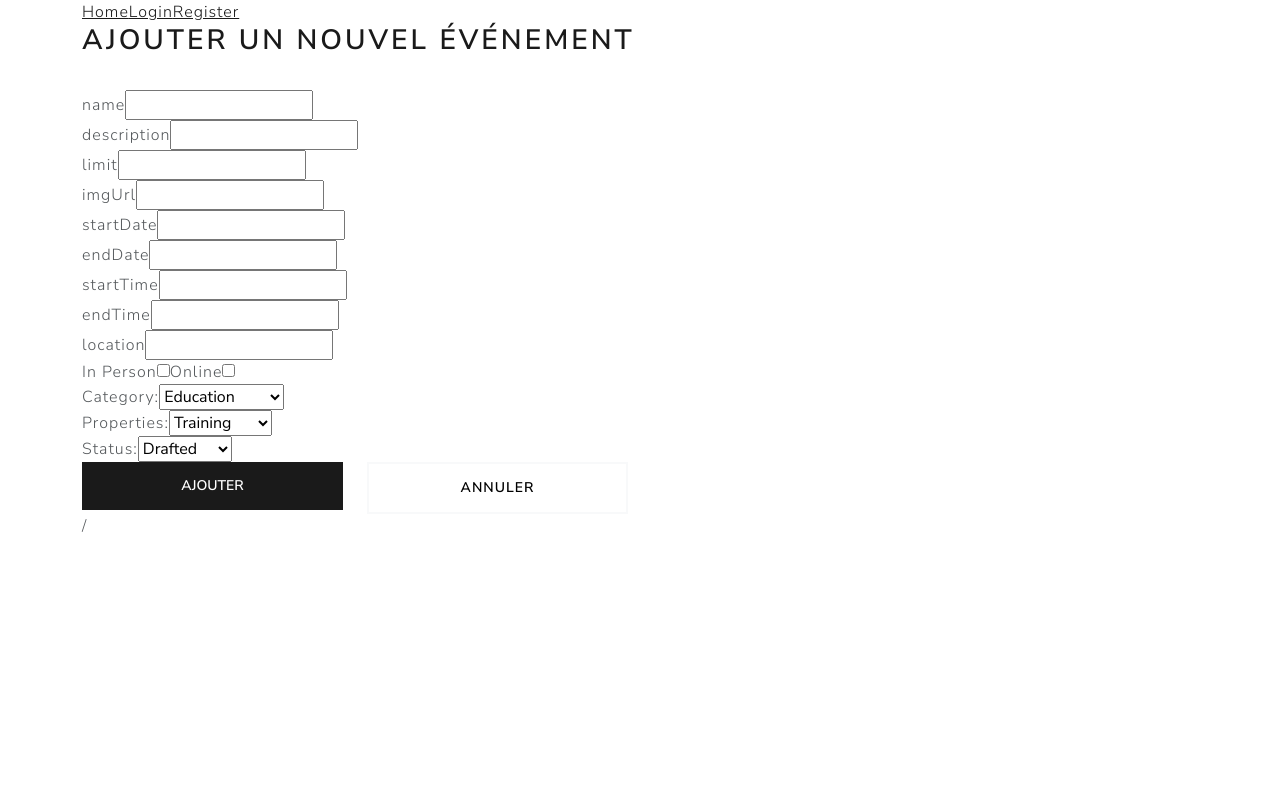
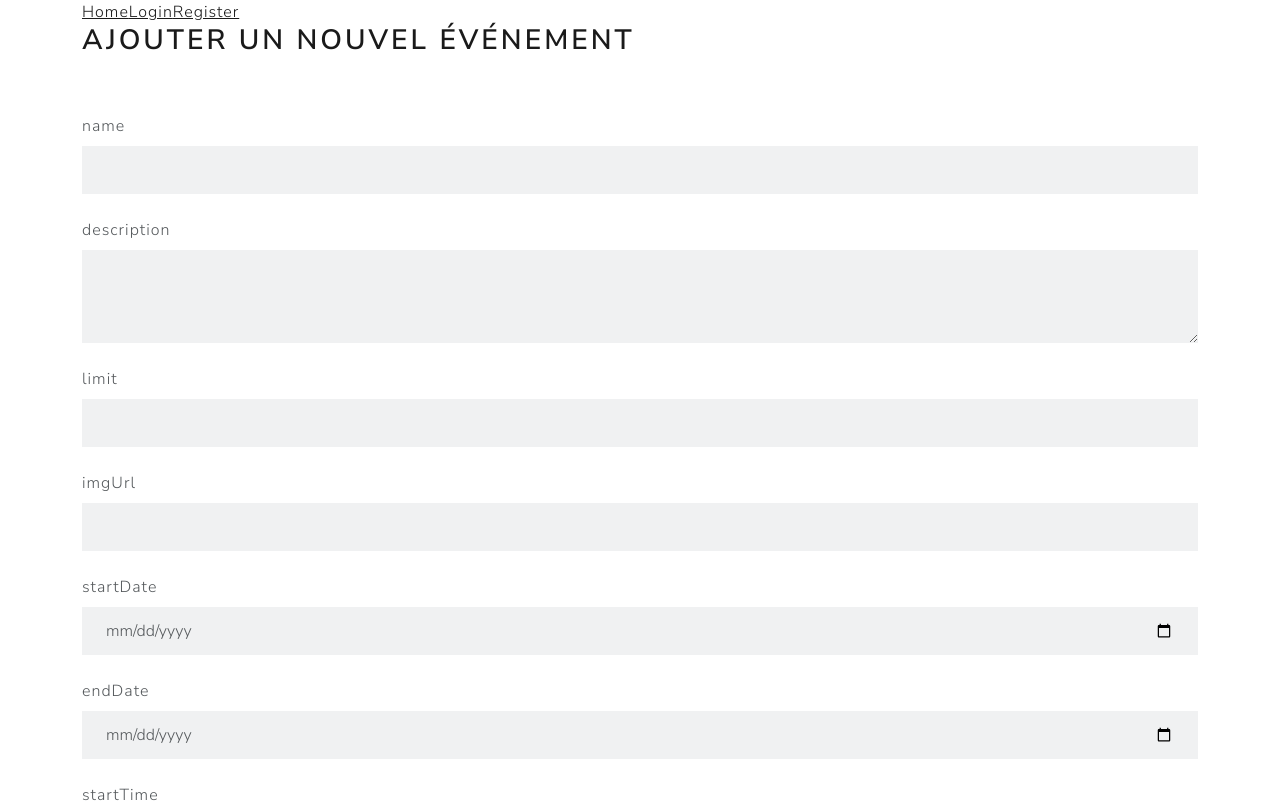
Before and after one commit to ikram595/EventsTN-client, a React (Create React App) app: page /create-event in a window 1280 px wide. Shown: the top 803 px of the page. Built offline with nearby package versions, Linux system fonts and the light colour scheme.

Commit message:
create event page styling& input verification

```diff
--- a/src/App.js
+++ b/src/App.js
@@ -27,7 +27,6 @@ function App() {
         <Route path="/edit-event/:id" element={<EditEvent />} />
         <Route path="/delete-event/:id" element={<DeleteEvent />} />
       </Routes>
-      /
     </div>
   );
 }
--- a/src/pages/CreateEvent.js
+++ b/src/pages/CreateEvent.js
@@ -21,33 +21,13 @@ const CreateEvent = () => {
     properties: "",
   });
   const [errors, setErrors] = useState({});
-  const handleChange = (e) => {
-    const { name, value, type, checked } = e.target;
 
-    if (type === "checkbox") {
-      // Handle checkboxes separately
-      const updatedTypes = checked
-        ? [...formData.types, value]
-        : formData.types.filter((type) => type !== value);
-
-      setFormData({
-        ...formData,
-        types: updatedTypes,
-      });
-    } else {
-      setFormData({
-        ...formData,
-        [name]: value,
-      });
-    }
-  };
   const handleAddEvent = async (e) => {
     e.preventDefault();
     //render client-side errors
     if (!validateInputs()) {
       return;
     }
-
     try {
       const response = await api.post("create-event", formData);
       console.log("API response:", response);
@@ -64,54 +44,94 @@ const CreateEvent = () => {
   };
 
   const handleInputChange = (e) => {
-    setFormData({
-      ...formData,
-      [e.target.id]: e.target.value,
-    });
+    const { name, value, type, checked } = e.target;
+    setFormData((prevFormData) => ({
+      ...prevFormData,
+      [name]: type === "checkbox" ? checked : value,
+    }));
   };
   //client-side inputs validation
   const validateInputs = () => {
     let newErrors = {};
-    //nom validation
-    if (formData.name === "") {
+    //name validation
+
+    if (
+      formData.name === "" ||
+      formData.name.length < 3 ||
+      formData.name.length > 100
+    ) {
       newErrors.name = "Ce champ est obligatoire";
-    }
-    if (formData.name.length < 3 || formData.name.length > 100) {
       newErrors.name = "Le nom doit être entre 3 et 100 caractères";
     }
     //description validation
-    if (formData.description === "") {
-      newErrors.description = "Ce champ est obligatoire";
-    }
-    if (formData.description.length < 10 || formData.description.length > 500) {
+    if (
+      formData.description === "" ||
+      formData.description.length < 10 ||
+      formData.description.length > 500
+    ) {
       newErrors.description =
         "Champ doit être de longueur comprise entre 10 et 500 caractères";
+    } //limit validation
+    if (formData.limit > 10000) {
+      newErrors.limit = "limit doit être <10000";
+    }
+    //imgurl validation
+    const urlPattern = /^(https?:\/\/)?([\w-]+\.)+[\w-]+(\/[\w- .\/?%&=]*)?$/;
+    if (formData.imgUrl === "" || !urlPattern.test(formData.imgUrl)) {
+      newErrors.imgUrl = "Ce champ est obligatoire";
+      newErrors.imgUrl = "URL non valide. Utilisez un autre URL";
     }
     //date validation
-    if (formData.startDate === "") {
+    const dateRegex = /^\d{2}\/\d{2}\/\d{4}$/;
+    if (formData.startDate === "" || !dateRegex.test(formData.startDate)) {
       newErrors.startDate = "Ce champ est obligatoire";
-    }
-    const dateRegex = /^\d{2}\/\d{2}\/\d{4}$/;
-    if (!dateRegex.test(formData.startDate)) {
       newErrors.startDate =
         "Format de date non valide. Utilisez le format jj/mm/aaaa.";
     }
     //temps validation
-    if (formData.startTime === "") {
+    const startTimeRegex = /^\d{2}:\d{2}$/;
+    if (formData.startTime === "" || !startTimeRegex.test(formData.startTime)) {
       newErrors.startTime = "Ce champ est obligatoire";
-    }
-    const startTimeRegex = /^\d{2}:\d{2}$/;
-    if (!startTimeRegex.test(formData.startTime)) {
       newErrors.startTime =
         "Format d'heure non valide. Utilisez le format HH:mm.";
     }
-    //lieu validation
-    if (formData.location === "") {
-      newErrors.location = "Ce champ est obligatoire";
+    //date validation
+    const endDateRegex = /^\d{2}\/\d{2}\/\d{4}$/;
+    if (formData.endDate === "" || !endDateRegex.test(formData.endDate)) {
+      newErrors.endDate = "Ce champ est obligatoire";
+      newErrors.endDate =
+        "Format de date non valide. Utilisez le format jj/mm/aaaa.";
     }
-
-    if (formData.location.length < 3 || formData.location.length > 100) {
+    //temps validation
+    const endTimeRegex = /^\d{2}:\d{2}$/;
+    if (formData.endTime === "" || !endTimeRegex.test(formData.endTime)) {
+      newErrors.endTime = "Ce champ est obligatoire";
+      newErrors.endTime =
+        "Format d'heure non valide. Utilisez le format HH:mm.";
+    }
+    //location validation
+    if (
+      formData.location === "" ||
+      formData.location.length < 3 ||
+      formData.location.length > 100
+    ) {
       newErrors.location = "location doit être entre 3 et 100 caractères";
+    }
+    // type validation
+    if (!formData.type) {
+      newErrors.type = "Choisissez un type d'événement.";
+    }
+    // category validation
+    if (!formData.category) {
+      newErrors.category = "Choisissez une catégorie d'événement.";
+    }
+    // status validation
+    if (!formData.status) {
+      newErrors.status = "Choisissez un statut d'événement.";
+    }
+    // properties validation
+    if (!formData.properties) {
+      newErrors.properties = "Choisissez  une propriété d'événement.";
     }
 
     setErrors(newErrors);
@@ -127,117 +147,157 @@ const CreateEvent = () => {
           <hr />
         </div>
       </div>
-      <div>
-        <label>name</label>
+      <div className="form-group  ">
+        <label className="form-label mt-4">name</label>
         <input
-          id="name"
+          name="name"
           type="text"
           value={formData.name}
           onChange={handleInputChange}
+          className="form-control"
         />
+        {errors.name && <p className="form-text text-danger">{errors.name}</p>}
       </div>
-      <div>
-        <label>description</label>
-        <input
-          id="description"
+      <div className="form-group  ">
+        <label className="form-label mt-4">description</label>
+        <textarea
+          name="description"
           type="text"
           value={formData.description}
           onChange={handleInputChange}
+          className="form-control"
+          rows="3"
+          style={{ height: "93px" }}
         />
+        {errors.description && (
+          <p className="form-text text-danger">{errors.description}</p>
+        )}
       </div>
-      <div>
-        <label>limit</label>
+      <div className="form-group  ">
+        <label className="form-label mt-4">limit</label>
         <input
-          id="limit"
+          name="limit"
           type="text"
           value={formData.limit}
           onChange={handleInputChange}
+          className="form-control"
         />
+        {errors.limit && (
+          <p className="form-text text-danger">{errors.limit}</p>
+        )}
       </div>
-      <div>
-        <label>imgUrl</label>
+      <div className="form-group  ">
+        <label className="form-label mt-4">imgUrl</label>
         <input
-          id="imgUrl"
+          name="imgUrl"
           type="text"
           value={formData.imgUrl}
           onChange={handleInputChange}
+          className="form-control"
         />
+        {errors.imgUrl && (
+          <p className="form-text text-danger">{errors.imgUrl}</p>
+        )}
       </div>
-      <div>
-        <label>startDate</label>
+      <div className="form-group  ">
+        <label className="form-label mt-4">startDate</label>
         <input
-          id="startDate"
-          type="text"
+          name="startDate"
+          type="date"
           value={formData.startDate}
           onChange={handleInputChange}
+          className="form-control"
         />
+        {errors.startDate && (
+          <p className="form-text text-danger">{errors.startDate}</p>
+        )}
       </div>
-      <div>
-        <label>endDate</label>
+      <div className="form-group  ">
+        <label className="form-label mt-4">endDate</label>
         <input
-          id="endDate"
-          type="text"
+          name="endDate"
+          type="date"
           value={formData.endDate}
           onChange={handleInputChange}
+          className="form-control"
         />
+        {errors.endDate && (
+          <p className="form-text text-danger">{errors.endDate}</p>
+        )}
       </div>
-      <div>
-        <label>startTime</label>
+      <div className="form-group  ">
+        <label className="form-label mt-4">startTime</label>
         <input
-          id="startTime"
-          type="text"
+          name="startTime"
+          type="time"
           value={formData.startTime}
           onChange={handleInputChange}
+          className="form-control"
         />
+        {errors.startTime && (
+          <p className="form-text text-danger">{errors.startTime}</p>
+        )}
       </div>
-      <div>
-        <label>endTime</label>
+      <div className="form-group  ">
+        <label className="form-label mt-4">endTime</label>
         <input
-          id="endTime"
-          type="text"
+          name="endTime"
+          type="time"
           value={formData.endTime}
           onChange={handleInputChange}
+          className="form-control"
         />
+        {errors.endTime && (
+          <p className="form-text text-danger">{errors.endTime}</p>
+        )}
       </div>
-      <div>
-        <label>location</label>
+      <div className="form-group  ">
+        <label className="form-label mt-4">location</label>
         <input
-          id="location"
+          name="location"
           type="text"
           value={formData.location}
           onChange={handleInputChange}
+          className="form-control"
         />
+        {errors.location && (
+          <p className="form-text text-danger">{errors.location}</p>
+        )}
       </div>
-      <div>
-        <label>
+      <div className="form-group">
+        <label className="form-check">
           {" "}
           In Person
           <input
-            id="types"
-            type="checkbox"
+            name="inperson"
+            type="radio"
             value="In Person"
-            checked={formData.type.includes("InPerson")}
-            onChange={handleChange}
+            checked={formData.type === "InPerson"}
+            onChange={handleInputChange}
+            className="form-check-input"
           />
         </label>
-        <label>
+        <label className="form-check">
           Online
           <input
-            type="checkbox"
-            name="types"
+            type="radio"
+            name="online"
             value="Online"
-            checked={formData.type.includes("Online")}
-            onChange={handleChange}
+            checked={formData.type === "Online"}
+            onChange={handleInputChange}
+            className="form-check-input"
           />
         </label>
+        {errors.type && <p className="form-text text-danger">{errors.type}</p>}
       </div>
-      <div>
-        <label>
+      <div className="form-group">
+        <label className="form-label mt-4">
           Category:
           <select
             name="category"
             value={formData.category}
-            onChange={handleChange}
+            onChange={handleInputChange}
+            className="form-select"
           >
             <option value="Education">Education</option>
             <option value="SocialImpact">Social Impact</option>
@@ -245,15 +305,19 @@ const CreateEvent = () => {
             <option value="Entertainment">Entertainment</option>
             <option value="Other">Other</option>
           </select>
+          {errors.category && (
+            <p className="form-text text-danger">{errors.category}</p>
+          )}
         </label>
       </div>
-      <div>
-        <label>
+      <div className="form-group">
+        <label className="form-label mt-4">
           Properties:
           <select
             name="properties"
             value={formData.properties}
-            onChange={handleChange}
+            onChange={handleInputChange}
+            className="form-select"
           >
             <option value="Training">Training</option>
             <option value="Hackathon">Hackathon</option>
@@ -263,21 +327,32 @@ const CreateEvent = () => {
             <option value="Seminar">Seminar</option>
             <option value="Talk">Talk</option>
           </select>
+          {errors.properties && (
+            <p className="form-text text-danger">{errors.properties}</p>
+          )}
         </label>
       </div>
-      <div>
-        <label>
+      <div className="form-group">
+        <label className="form-label mt-4">
           Status:
-          <select name="status" value={formData.status} onChange={handleChange}>
+          <select
+            name="status"
+            value={formData.status}
+            onChange={handleInputChange}
+            className="form-select"
+          >
             <option value="Drafted">Drafted</option>
             <option value="Published">Published</option>
             <option value="Cancelled">Cancelled</option>
           </select>
+          {errors.status && (
+            <p className="form-text text-danger">{errors.status}</p>
+          )}
         </label>
       </div>
 
       <div className="row">
-        <div className="form-group col-6 col-md-3">
+        <div className=" col-6 col-md-3">
           <input
             type="submit"
             value="Ajouter"
```
Also changed, not shown: src/AuthContext.js (deleted, +0 -51 lines).
